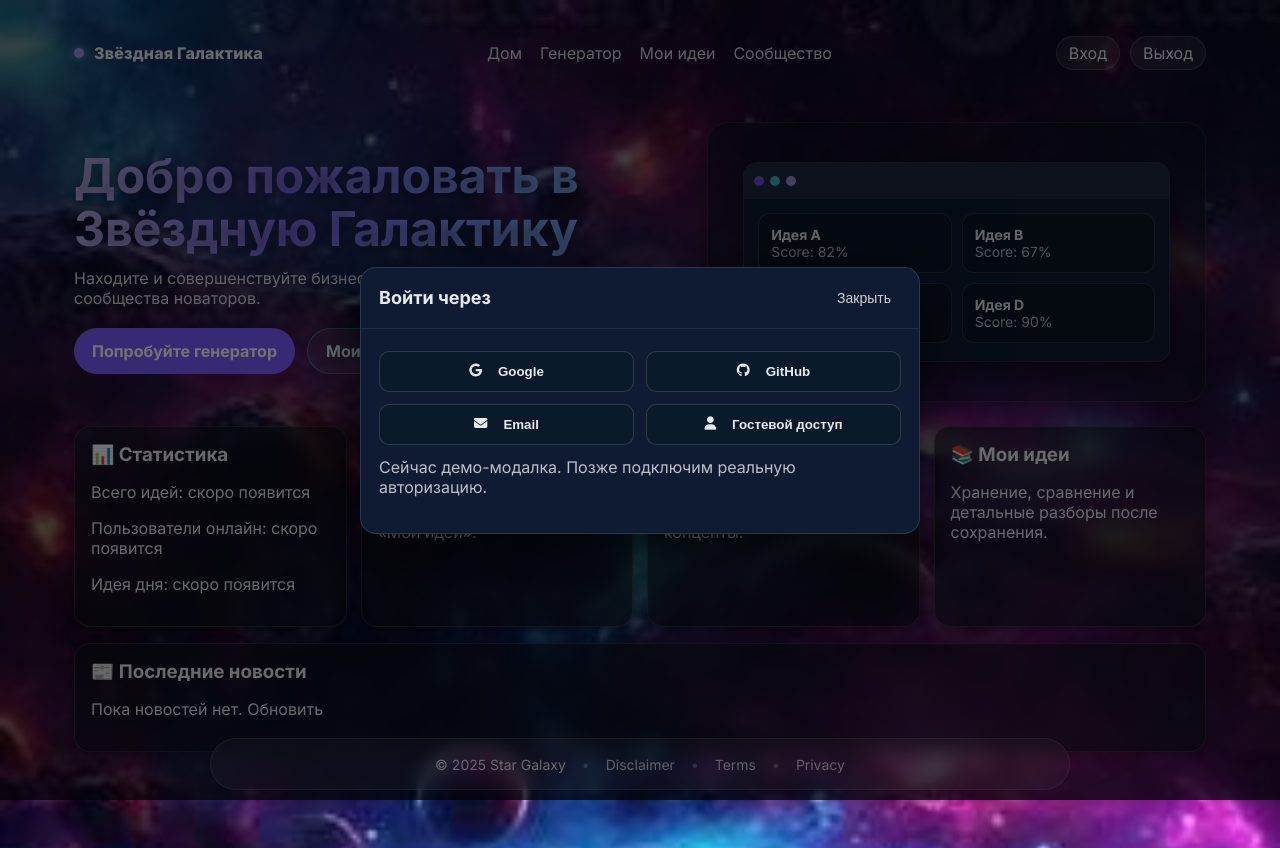
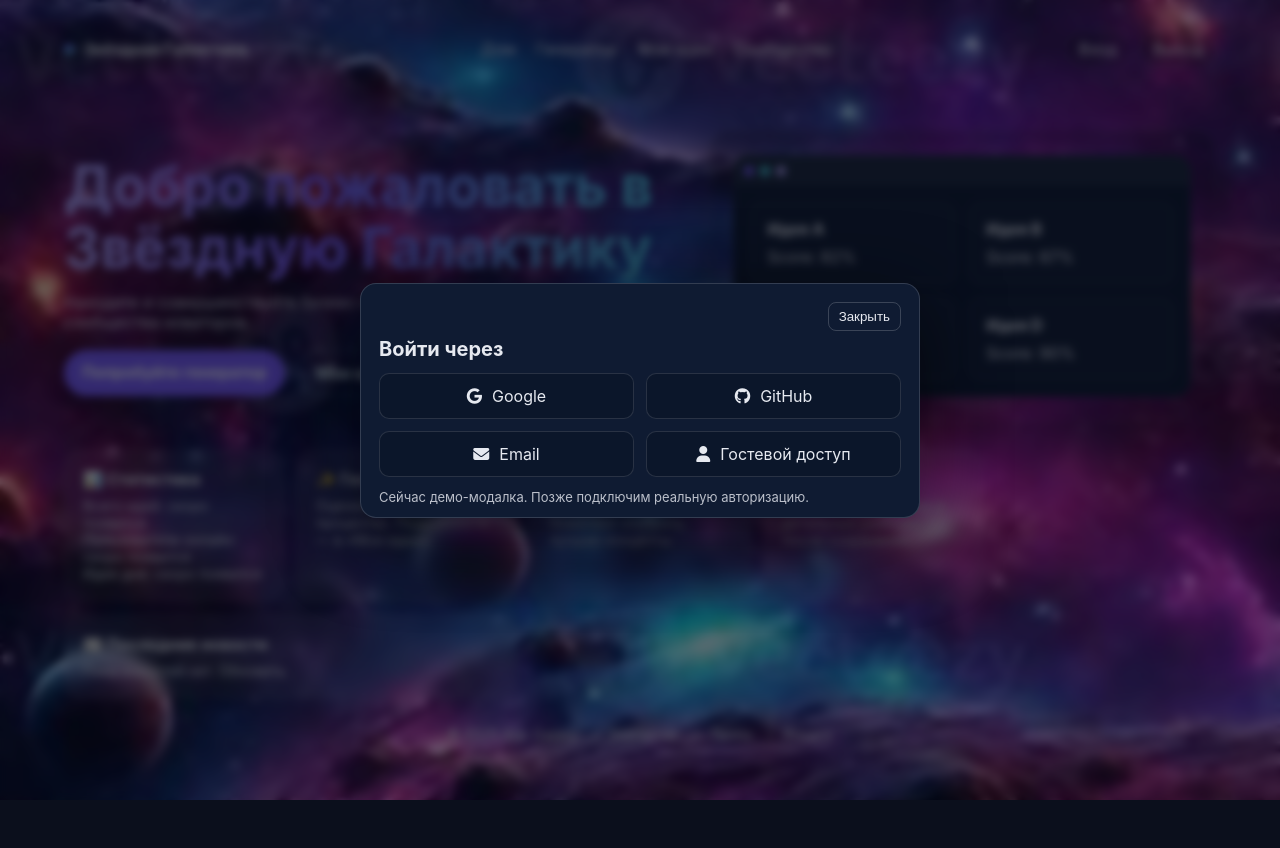
Before and after one commit to andreyshapira1983-code/insightforgem, a website: page index.html in a window 1280 px wide. Both pictures are taken after a click on the link "Вход". After the commit the page ends 800 px from the top, so only its background shows below. Drawn offline with Linux system fonts and the light colour scheme.

Commit message:
index.html

```diff
--- a/index.html
+++ b/index.html
@@ -1,126 +1,129 @@
 <!DOCTYPE html>
 <html lang="ru">
 <head>
-  <meta charset="UTF-8" />
-  <meta name="viewport" content="width=device-width, initial-scale=1.0"/>
+  <meta charset="utf-8" />
+  <meta name="viewport" content="width=device-width,initial-scale=1" />
   <title>Звёздная Галактика — Home</title>
 
-  <!-- Шрифты и иконки -->
-  <link rel="preconnect" href="https://fonts.googleapis.com" />
-  <link rel="preconnect" href="https://fonts.gstatic.com" crossorigin />
-  <link href="https://fonts.googleapis.com/css2?family=Inter:wght@400;600;700;800&display=swap" rel="stylesheet" />
-  <!-- Font Awesome (только для иконок в модалке входа) -->
-  <link rel="stylesheet" href="https://cdnjs.cloudflare.com/ajax/libs/font-awesome/6.4.0/css/all.min.css"/>
+  <!-- Font Awesome (иконки для модалки входа) -->
+  <link href="https://cdnjs.cloudflare.com/ajax/libs/font-awesome/6.5.0/css/all.min.css" rel="stylesheet" integrity="sha512-4oV3f6v1qX0Yl7A1D7r8j9O1hQ2aHqzJ0l1w3N7l2xJ0sN4rZZD1iR3Qb8SxwI8v5e6y0w9mU0dD8uUp1m2GQw==" crossorigin="anonymous" referrerpolicy="no-referrer"/>
 
   <style>
-    /* ====== БАЗА ====== */
-    :root { --footer-h: 72px; }
-    * { box-sizing: border-box; }
-    body {
-      margin: 0;
-      font-family: Inter, system-ui, -apple-system, Segoe UI, Roboto, Arial, sans-serif;
-      color: #e6e9f0;
-      background: #070a13 url("OIP.jpg") center / cover no-repeat fixed;
-      overflow-x: hidden;
-      padding-bottom: var(--footer-h); /* чтобы фиксированный футер не перекрывал контент */
+    :root{
+      --glass: rgba(255,255,255,.08);
+      --glass-2: rgba(255,255,255,.06);
+      --ink: #e8ebf3;
+      --ink-2: #bfc7d9;
+      --brand-1:#b6a8ff;
+      --brand-2:#7b5cff;
+      --brand-3:#4dd0e1;
     }
-    a { color: inherit; text-decoration: none; }
+    *{box-sizing:border-box}
+    html,body{height:100%}
+    body{
+      margin:0;
+      color:var(--ink);
+      font-family:Inter,system-ui,-apple-system,Segoe UI,Roboto,Arial,sans-serif;
+      background:#0b0f1c url("./OIP.jpg") center/cover no-repeat fixed;
+      /* без фиксации футера — никаких отступов снизу не добавляем */
+    }
 
-    /* затемнение для читаемости текста на ярком фоне */
-    .page-tint { position: fixed; inset: 0; background: rgba(5,9,18,.45); pointer-events: none; z-index: 0; }
+    a{color:inherit;text-decoration:none}
+    a:hover{text-decoration:underline}
 
-    .wrap { position: relative; z-index: 1; max-width: 1180px; margin: 0 auto; padding: 24px; }
+    /* контейнер */
+    .wrap{max-width:1200px;margin:0 auto;padding:24px 24px 0}
 
-    /* ====== ХЕДЕР ====== */
-    header { display:flex; align-items:center; justify-content:space-between; padding: 12px 0; }
-    .brand { display:flex; align-items:center; gap:10px; font-weight:800; letter-spacing:.2px; }
-    .brand .dot { width:10px; height:10px; border-radius:50%; background:#b6a8ff; box-shadow:0 0 10px #b6a8ff; }
-    nav { display:flex; gap:18px; align-items:center; }
-    nav a { opacity:.9; }
-    .auth { display:flex; gap:10px; }
-    .chip { padding:6px 12px; border-radius:999px; background: rgba(255,255,255,.08); border:1px solid rgba(255,255,255,.12); }
+    /* header */
+    header{display:flex;align-items:center;justify-content:space-between;padding:8px 0}
+    .brand{display:flex;align-items:center;gap:10px;font-weight:700;opacity:.95}
+    .brand .dot{width:10px;height:10px;border-radius:50%;background:linear-gradient(180deg,#7b5cff,#4dd0e1)}
+    nav{display:flex;gap:20px;align-items:center;opacity:.92}
+    .auth{display:flex;gap:10px;align-items:center}
+    .chip{padding:6px 12px;border-radius:999px;border:1px solid rgba(255,255,255,.18);background:rgba(0,0,0,.18)}
+    .chip:hover{background:rgba(0,0,0,.28)}
 
-    /* ====== HERO ====== */
-    .hero { padding: 40px 0 0; }
-    .hero-inner { display:grid; grid-template-columns: 1.1fr .9fr; gap: 24px; align-items: center; }
-    h1 {
-      margin: 0 0 12px; font-size: 48px; line-height: 1.1;
-      background: linear-gradient(90deg, #c8bfff 0%, #8a76ff 35%, #7cc6ff 100%);
-      -webkit-background-clip: text; background-clip: text; color: transparent;
-      text-shadow: 0 2px 12px rgba(0,0,0,.35);
+    /* hero */
+    .hero{padding:56px 0 0}
+    .hero-grid{display:grid;grid-template-columns:1.1fr .9fr;gap:24px;align-items:center}
+    h1{
+      margin:0 0 12px;
+      font-size:56px;line-height:1.1;
+      background:linear-gradient(90deg,var(--brand-1),var(--brand-2) 40%,var(--brand-3));
+      -webkit-background-clip:text;background-clip:text;color:transparent;
     }
-    .lead { margin: 0; opacity: .92; }
-    .actions { margin-top: 20px; display: flex; gap: 12px; flex-wrap:wrap; }
-    .btn { padding: 12px 18px; border-radius: 999px; font-weight: 700; text-decoration: none; display: inline-flex; align-items:center; gap:10px; transition: opacity .12s ease; }
-    .btn.primary { background:#7b5cff; color:#fff; }
-    .btn.primary:hover { opacity: .95; }
-    .btn.ghost { background: rgba(255,255,255,.08); color:#dff7fb; border:1px solid rgba(77,208,225,.35); }
-    .btn.ghost:hover { opacity: .9; }
+    .lead{margin:0 0 18px;opacity:.9}
+    .actions{display:flex;gap:12px}
+    .btn{display:inline-block;padding:12px 18px;border-radius:999px;font-weight:700}
+    .btn.primary{background:var(--brand-2);color:#fff}
+    .btn.primary:hover{opacity:.95}
+    .btn.ghost{border:1px solid rgba(77,208,225,.35);color:#dff7fb;background:transparent}
+    .btn.ghost:hover{opacity:.9}
 
-    /* Визуал справа (макап) */
-    .visual { position: relative; height: 280px; border-radius: 20px; border:1px solid rgba(255,255,255,.08); background: rgba(10,16,28,.55);
-      backdrop-filter: blur(4px); display:flex; align-items:center; justify-content:center; overflow:hidden; box-shadow: 0 8px 30px rgba(0,0,0,.45); }
-    .device { position: relative; width: 86%; height: 72%; border-radius: 14px; background: #0f1b32; border:1px solid rgba(255,255,255,.08);
-      display:grid; grid-template-rows: 36px 1fr; overflow:hidden; box-shadow: 0 10px 30px rgba(0,0,0,.4); }
-    .bar { display:flex; gap:6px; align-items:center; padding: 8px 10px; background: rgba(255,255,255,.06); }
-    .dot { width:10px; height:10px; border-radius:50%; background:#7b5cff; opacity:.8; }
-    .dot:nth-child(2){ background:#4dd0e1; }
-    .dot:nth-child(3){ background:#b6a8ff; }
-    .screen { padding:14px; font-size:14px; opacity:.95; }
-    .mini-card { border:1px solid rgba(255,255,255,.12); border-radius:12px; padding:12px; background:rgba(10,16,28,.6); }
+    /* правый «девайс» */
+    .device-wrap{position:relative;border-radius:22px;background:rgba(0,0,0,.25);
+      border:1px solid rgba(255,255,255,.1);box-shadow:0 20px 60px rgba(0,0,0,.45);padding:24px}
+    .device{background:#0e1931;border:1px solid rgba(255,255,255,.08);border-radius:16px;overflow:hidden}
+    .device .bar{display:flex;gap:6px;padding:10px;background:rgba(255,255,255,.06)}
+    .bar .dot{width:10px;height:10px;border-radius:50%;background:#7b5cff;opacity:.9}
+    .bar .dot:nth-child(2){background:#4dd0e1}
+    .bar .dot:nth-child(3){background:#b6a8ff}
+    .device .screen{padding:16px}
+    .ideas-grid{display:grid;grid-template-columns:1fr 1fr;gap:14px}
+    .idea-card{border:1px solid rgba(255,255,255,.12);border-radius:12px;padding:16px;background:rgba(255,255,255,.02)}
+    .idea-card h4{margin:0 0 8px}
 
-    .columns { margin-top: 24px; display:grid; grid-template-columns: 1fr; gap: 16px; }
-    .grid { display: grid; grid-template-columns: 1fr 1fr 1fr 1fr; gap: 14px; }
-    .card { background: rgba(10,16,28,.6); border: 1px solid rgba(255,255,255,.1); border-radius: 16px; padding: 16px; backdrop-filter: blur(6px); box-shadow: 0 2px 10px rgba(0,0,0,.25); }
-    .card h3{ margin:0 0 8px; }
+    /* нижний блок: статистика/фичи/новости */
+    .lower{margin-top:28px}
+    .tiles{display:grid;grid-template-columns:repeat(5,1fr);gap:14px}
+    .tile{background:var(--glass-2);border:1px solid rgba(255,255,255,.12);border-radius:16px;padding:18px;backdrop-filter:blur(6px)}
+    .tile h3{margin:0 0 8px;font-size:16px}
+    .tile p{margin:0;opacity:.88;font-size:14px}
 
-    /* ====== ФУТЕР ====== */
-    footer { position: fixed; left: 50%; transform: translateX(-50%); bottom: 10px; height: calc(var(--footer-h) - 20px); width: min(860px, 92%);
-      display: flex; align-items: center; justify-content: center; gap: 16px; flex-wrap: wrap;
-      background: rgba(255,255,255,.06); border: 1px solid rgba(255,255,255,.12); backdrop-filter: blur(8px); border-radius: 999px; padding: 10px 18px; font-size: 14px; z-index: 2; }
-    footer a { text-decoration: none; opacity: .9; }
-    footer a:hover { text-decoration: underline; }
-    .sep { opacity: .35; }
+    /* новости — шире */
+    .tile.news{grid-column:span 2}
 
-    /* ====== МОДАЛКА ВХОДА (ТОЛЬКО ИКОНКИ ДОБАВЛЕНЫ) ====== */
-    .modal-backdrop {
-      position: fixed; inset: 0; background: rgba(0,0,0,.55); display:none; align-items:center; justify-content:center; z-index: 20;
+    /* футер — ОБЫЧНЫЙ, НЕ FIXED */
+    footer{margin:28px 0 24px;text-align:center;font-size:14px;opacity:.95}
+    footer .sep{opacity:.5;margin:0 10px}
+
+    /* модалка входа */
+    .modal-backdrop{
+      position:fixed;inset:0;background:rgba(4,8,16,.6);backdrop-filter:blur(4px);
+      display:none;align-items:center;justify-content:center;z-index:50;
     }
-    .modal { width: min(560px, 92%); background: #0f1b32; color:#e6e9f0; border:1px solid rgba(255,255,255,.12); border-radius: 16px; box-shadow: 0 20px 60px rgba(0,0,0,.6); }
-    .modal header { padding:16px 18px; border-bottom:1px solid rgba(255,255,255,.08); display:flex; align-items:center; justify-content:space-between; }
-    .modal header h4 { margin:0; font-size:18px; }
-    .modal .close { background:transparent; border:none; color:#fff; opacity:.8; cursor:pointer; font-size:14px; padding:6px 10px; border-radius:8px; }
-    .modal .close:hover { background:rgba(255,255,255,.08); }
-    .modal .content { padding:16px 18px 20px; }
-    .login-grid { display:grid; grid-template-columns: 1fr 1fr; gap:12px; margin-top:6px; }
-    .login-btn {
-      display:flex; align-items:center; justify-content:center; gap:10px;
-      border:1px solid rgba(255,255,255,.14); border-radius:10px; padding:12px 10px;
-      background:#0b1a2b; color:#e6e9f0; font-weight:600; cursor:pointer;
+    .modal{width:min(560px,92%);background:#0f1b32;color:#e6e9f0;border:1px solid rgba(255,255,255,.15);
+      border-radius:16px;box-shadow:0 20px 80px rgba(0,0,0,.6);padding:18px 18px 12px}
+    .modal h2{margin:6px 0 12px;font-size:20px}
+    .providers{display:grid;grid-template-columns:1fr 1fr;gap:12px}
+    .prov{display:flex;align-items:center;gap:10px;justify-content:center;
+      padding:12px;border-radius:10px;background:#0b162a;border:1px solid rgba(255,255,255,.12)}
+    .prov i{font-size:16px}
+    .hint{margin:12px 0 0;opacity:.8;font-size:13px}
+    .close-row{display:flex;justify-content:flex-end;margin-bottom:6px}
+    .close-btn{border:1px solid rgba(255,255,255,.18);background:transparent;border-radius:8px;color:#e6e9f0;padding:6px 10px}
+    .close-btn:hover{background:rgba(255,255,255,.06)}
+    .modal-backdrop.show{display:flex}
+
+    /* адаптив */
+    @media (max-width:1080px){
+      .hero-grid{grid-template-columns:1fr}
+      .tiles{grid-template-columns:1fr 1fr}
+      .tile.news{grid-column:span 2}
     }
-    .login-btn:hover { background:#10233a; }
-    .login-btn i { margin-right: 6px; } /* небольшой отступ между иконкой и текстом */
-
-    @media (max-width: 1080px) {
-      .hero-inner { grid-template-columns: 1fr; }
-      .grid { grid-template-columns: 1fr 1fr; }
-      footer { width: 96%; }
-    }
-    @media (max-width: 700px) {
-      .grid { grid-template-columns: 1fr; }
-      h1 { font-size: 40px; }
+    @media (max-width:640px){
+      h1{font-size:38px}
+      .providers{grid-template-columns:1fr}
+      .tiles{grid-template-columns:1fr}
+      .tile.news{grid-column:span 1}
     }
   </style>
 </head>
-
 <body>
-  <div class="page-tint" aria-hidden="true"></div>
-
   <div class="wrap">
-    <!-- ====== HEADER ====== -->
     <header>
       <div class="brand">
-        <span class="dot"></span>
+        <span class="dot" aria-hidden="true"></span>
         <span>Звёздная Галактика</span>
       </div>
       <nav>
@@ -130,14 +133,13 @@
         <a href="community.html">Сообщество</a>
       </nav>
       <div class="auth">
-        <a href="#login" class="chip js-open-login">Вход</a>
-        <a href="#" class="chip">Выход</a>
+        <a class="chip" href="#login">Вход</a>
+        <a class="chip" href="#logout">Выход</a>
       </div>
     </header>
 
-    <!-- ====== HERO ====== -->
-    <section class="hero" aria-label="Верхняя часть">
-      <div class="hero-inner">
+    <section class="hero">
+      <div class="hero-grid">
         <div>
           <h1>Добро пожаловать в Звёздную Галактику</h1>
           <p class="lead">Находите и совершенствуйте бизнес-идеи с помощью ИИ и активного сообщества новаторов.</p>
@@ -147,127 +149,93 @@
           </div>
         </div>
 
-        <!-- Правый макет (как было) -->
-        <aside class="visual" aria-hidden="true">
+        <div class="device-wrap" aria-hidden="true">
           <div class="device">
             <div class="bar"><span class="dot"></span><span class="dot"></span><span class="dot"></span></div>
             <div class="screen">
-              <div style="display:grid; grid-template-columns: 1fr 1fr; gap:10px;">
-                <div class="mini-card"><strong>Идея A</strong><br><span style="opacity:.8">Score: 82%</span></div>
-                <div class="mini-card"><strong>Идея B</strong><br><span style="opacity:.8">Score: 67%</span></div>
-                <div class="mini-card"><strong>Идея C</strong><br><span style="opacity:.8">Score: 74%</span></div>
-                <div class="mini-card"><strong>Идея D</strong><br><span style="opacity:.8">Score: 90%</span></div>
+              <div class="ideas-grid">
+                <div class="idea-card"><h4>Идея A</h4><div>Score: 82%</div></div>
+                <div class="idea-card"><h4>Идея B</h4><div>Score: 67%</div></div>
+                <div class="idea-card"><h4>Идея C</h4><div>Score: 74%</div></div>
+                <div class="idea-card"><h4>Идея D</h4><div>Score: 90%</div></div>
               </div>
             </div>
           </div>
-        </aside>
+        </div>
       </div>
 
-      <!-- Низ герой-секции: карточки -->
-      <div class="columns">
-        <div class="grid">
-          <section class="card" aria-labelledby="stats-title">
-            <h3 id="stats-title">📊 Статистика</h3>
+      <div class="lower">
+        <div class="tiles">
+          <div class="tile">
+            <h3>📊 Статистика</h3>
             <p>Всего идей: скоро появится</p>
             <p>Пользователи онлайн: скоро появится</p>
             <p>Идея дня: скоро появится</p>
-          </section>
-
-          <section class="card" aria-labelledby="gen-title">
-            <h3 id="gen-title">✨ Генератор идей</h3>
+          </div>
+          <div class="tile">
+            <h3>✨ Генератор идей</h3>
             <p>Оценка потенциала в процентах. Подробности — в «Мои идеи».</p>
-          </section>
-
-          <section class="card" aria-labelledby="comm-title">
-            <h3 id="comm-title">🤝 Сообщество</h3>
+          </div>
+          <div class="tile">
+            <h3>🤝 Сообщество</h3>
             <p>Обсуждения и апвоты помогают отобрать лучшие концепты.</p>
-          </section>
-
-          <section class="card" aria-labelledby="my-title">
-            <h3 id="my-title">📚 Мои идеи</h3>
+          </div>
+          <div class="tile">
+            <h3>📚 Мои идеи</h3>
             <p>Хранение, сравнение и детальные разборы после сохранения.</p>
-          </section>
+          </div>
+          <div class="tile news">
+            <h3>📰 Последние новости</h3>
+            <p>Пока новостей нет. Обновить</p>
+          </div>
         </div>
-
-        <aside class="card" aria-labelledby="news-title">
-          <h3 id="news-title">📰 Последние новости</h3>
-          <p>Пока новостей нет. <a href="#">Обновить</a></p>
-        </aside>
       </div>
     </section>
+
+    <footer>
+      <span>© 2025 Star Galaxy</span>
+      <span class="sep">•</span><a href="legal/disclaimer.html">Disclaimer</a>
+      <span class="sep">•</span><a href="legal/terms.html">Terms</a>
+      <span class="sep">•</span><a href="legal/privacy.html">Privacy</a>
+    </footer>
   </div>
 
-  <!-- ====== FOOTER (фиксированный) ====== -->
-  <footer role="contentinfo">
-    <span>© 2025 Star Galaxy</span>
-    <span class="sep">•</span>
-    <a href="#">Disclaimer</a>
-    <span class="sep">•</span>
-    <a href="#">Terms</a>
-    <span class="sep">•</span>
-    <a href="#">Privacy</a>
-  </footer>
-
-  <!-- ====== МОДАЛКА ВХОДА (иконки через Font Awesome) ====== -->
-  <div class="modal-backdrop" id="loginModal" aria-hidden="true">
-    <div class="modal" role="dialog" aria-labelledby="loginTitle" aria-modal="true">
-      <header>
-        <h4 id="loginTitle">Войти через</h4>
-        <button class="close js-close-login" aria-label="Закрыть">Закрыть</button>
-      </header>
-      <div class="content">
-        <div class="login-grid">
-          <button class="login-btn google" aria-label="Войти через Google">
-            <i class="fab fa-google" aria-hidden="true"></i>
-            <span>Google</span>
-          </button>
-
-          <button class="login-btn github" aria-label="Войти через GitHub">
-            <i class="fab fa-github" aria-hidden="true"></i>
-            <span>GitHub</span>
-          </button>
-
-          <button class="login-btn email" aria-label="Войти по Email">
-            <i class="fas fa-envelope" aria-hidden="true"></i>
-            <span>Email</span>
-          </button>
-
-          <button class="login-btn guest" aria-label="Гостевой доступ">
-            <i class="fas fa-user" aria-hidden="true"></i>
-            <span>Гостевой доступ</span>
-          </button>
-        </div>
-        <p style="margin-top:12px; opacity:.8">Сейчас демо-модалка. Позже подключим реальную авторизацию.</p>
+  <!-- Модалка входа -->
+  <div id="modal-login" class="modal-backdrop" role="dialog" aria-modal="true" aria-labelledby="login-title">
+    <div class="modal">
+      <div class="close-row"><button class="close-btn" id="login-close" type="button">Закрыть</button></div>
+      <h2 id="login-title">Войти через</h2>
+      <div class="providers">
+        <a class="prov" href="#demo-login-google"><i class="fa-brands fa-google"></i> Google</a>
+        <a class="prov" href="#demo-login-github"><i class="fa-brands fa-github"></i> GitHub</a>
+        <a class="prov" href="#demo-login-email"><i class="fa-solid fa-envelope"></i> Email</a>
+        <a class="prov" href="#demo-login-guest"><i class="fa-solid fa-user"></i> Гостевой доступ</a>
       </div>
+      <p class="hint">Сейчас демо-модалка. Позже подключим реальную авторизацию.</p>
     </div>
   </div>
 
   <script>
-    // ====== только логика модалки входа ======
-    const modal = document.getElementById('loginModal');
-    const openers = document.querySelectorAll('.js-open-login');
-    const closer = document.querySelector('.js-close-login');
+    // Простейший роутинг для открытия/закрытия модалки по якорю
+    const modal = document.getElementById('modal-login');
+    const closeBtn = document.getElementById('login-close');
 
-    function openLogin() {
-      modal.style.display = 'flex';
-      modal.setAttribute('aria-hidden','false');
-      history.replaceState(null,'', '#login');
+    function syncModalWithHash(){
+      if (location.hash === '#login'){
+        modal.classList.add('show');
+      } else {
+        modal.classList.remove('show');
+      }
     }
-    function closeLogin() {
-      modal.style.display = 'none';
-      modal.setAttribute('aria-hidden','true');
-      if (location.hash === '#login') history.replaceState(null,'', location.pathname);
-    }
-
-    openers.forEach(btn => btn.addEventListener('click', e => {
-      e.preventDefault();
-      openLogin();
-    }));
-    closer.addEventListener('click', closeLogin);
-    modal.addEventListener('click', (e) => { if (e.target === modal) closeLogin(); });
-
-    // Открывать, если пришли по #login
-    if (location.hash === '#login') { openLogin(); }
+    window.addEventListener('hashchange', syncModalWithHash);
+    window.addEventListener('DOMContentLoaded', syncModalWithHash);
+    closeBtn.addEventListener('click', () => { history.pushState('', document.title, location.pathname + location.search); syncModalWithHash(); });
+    modal.addEventListener('click', (e) => {
+      if (e.target === modal){
+        history.pushState('', document.title, location.pathname + location.search);
+        syncModalWithHash();
+      }
+    });
   </script>
 </body>
 </html>
```
